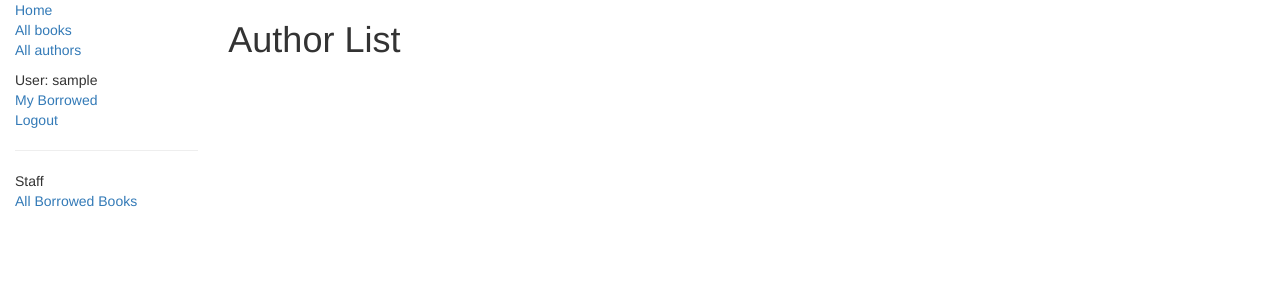
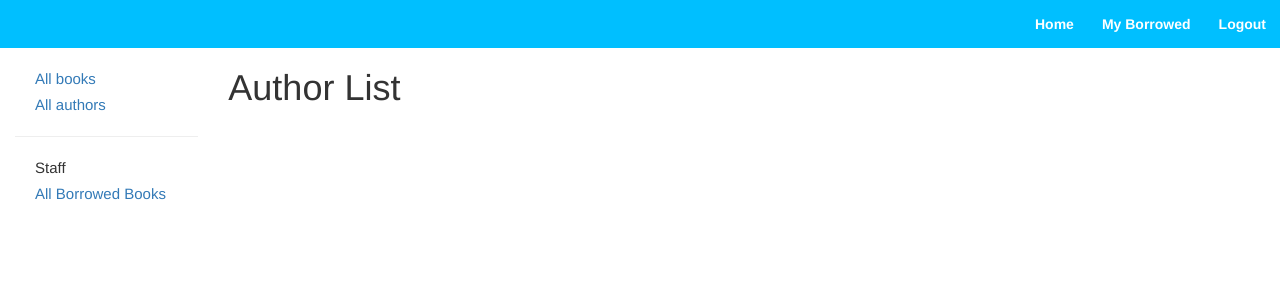
Before and after one commit to leemun1/django_local_library, a Django app: page /catalog/authors/ in a window 1280 px wide. Shown: the top 300 px of the page. Run offline with Django 3.2, Linux system fonts and the light colour scheme; the visitor is signed in with stand-in values (Sample User, id 1); data that the repository does not hold is empty; some libraries are stand-ins or nearby versions.

Commit message:
create header bar for user-specific features

```diff
--- a/catalog/static/css/styles.css
+++ b/catalog/static/css/styles.css
@@ -1,4 +1,31 @@
 .sidebar-nav {
+    margin-top: 2rem;
+    margin-left: 2rem;
     padding: 0;
     list-style: none;
+    font-size: 1.5rem;
 }
+
+.sidebar-nav li {
+    margin-top: 0.5rem;
+}
+
+.header-bar {
+  list-style: none;
+  margin: 0;
+  background: deepskyblue;
+  display: flex;
+  justify-content: flex-end;
+}
+
+.header-bar a {
+  text-decoration: none;
+  font-weight: bold;
+  display: block;
+  padding: 1em;
+  color: white;
+}
+
+.header-bar a:hover {
+  background: #00b7f5;
+}
--- a/catalog/templates/base_generic.html
+++ b/catalog/templates/base_generic.html
@@ -16,25 +16,24 @@
 
 <body>
 
-<div class="container-fluid">
-    <div class="row">
-    <div class="col-sm-2 sidebar-container">
-
-        {% block sidebar %}
-         <ul class="sidebar-nav">
+<ul class="header-bar">
     <li><a href="{% url 'index' %}">Home</a></li>
-           <li><a href="{% url 'books' %}">All books</a></li>
-           <li><a href="{% url 'authors' %}">All authors</a></li>
-         </ul>
-
-         <ul class="sidebar-nav">
     {% if user.is_authenticated %}
-            <li>User: {{ user.get_username }}</li>
       <li><a href="{% url 'my-borrowed' %}">My Borrowed</a></li>
       <li><a href="{% url 'logout'%}?next={{request.path}}">Logout</a></li>
     {% else %}
       <li><a href="{% url 'login'%}?next={{request.path}}">Login</a></li>
     {% endif %}
+</ul>
+
+<div class="container-fluid">
+    <div class="row">
+    <div class="col-sm-2">
+
+        {% block sidebar %}
+          <ul class="sidebar-nav">
+            <li><a href="{% url 'books' %}">All books</a></li>
+            <li><a href="{% url 'authors' %}">All authors</a></li>
           </ul>
 
           {% if user.is_staff %}
@@ -46,7 +45,6 @@
           {% endif %}
           </ul>
           {% endif %}
-
        {% endblock %}
 
     </div>
--- a/locallibrary/urls.py
+++ b/locallibrary/urls.py
@@ -13,7 +13,7 @@ Including another URLconf
     1. Import the include() function: from django.conf.urls import url, include
     2. Add a URL to urlpatterns:  url(r'^blog/', include('blog.urls'))
 """
-from django.conf.urls import url
+from django.conf.urls import include, url
 from django.contrib import admin
 
 urlpatterns = [
@@ -21,17 +21,8 @@ urlpatterns = [
 ]
 
 # Use include() to add URLS from the catalog application
-from django.conf.urls import include
-
 urlpatterns += [
     url(r'^catalog/', include('catalog.urls')),
-]
-
-# Add URL maps to redirect the base URL to our application
-from django.views.generic import RedirectView
-
-urlpatterns += [
-    url(r'^$', RedirectView.as_view(url='/catalog/', permanent=True)),
 ]
 
 # Use static() to add url mapping to serve static files during development (only)
```
Lines whose indentation alone changed are shown as unchanged.
